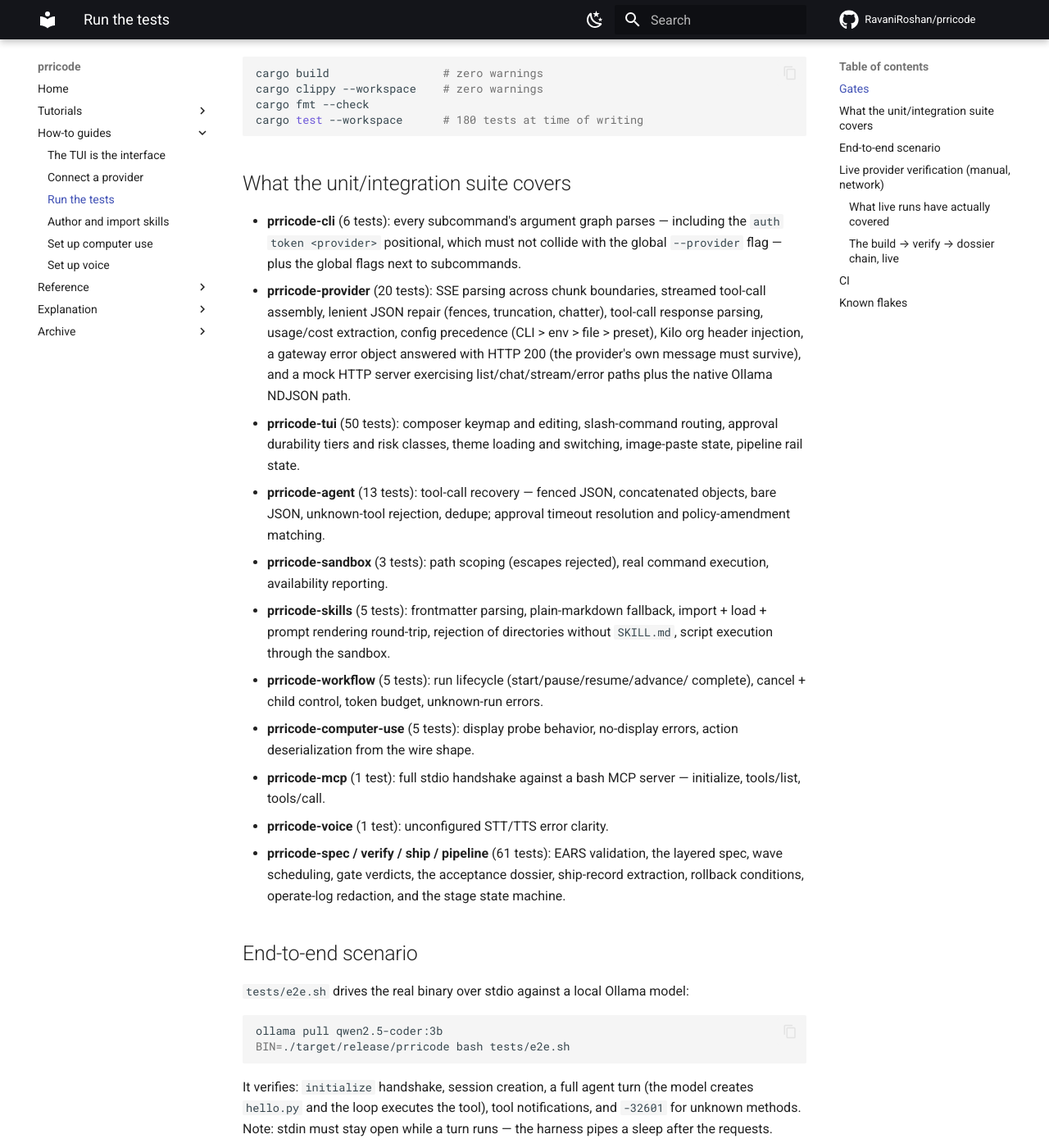
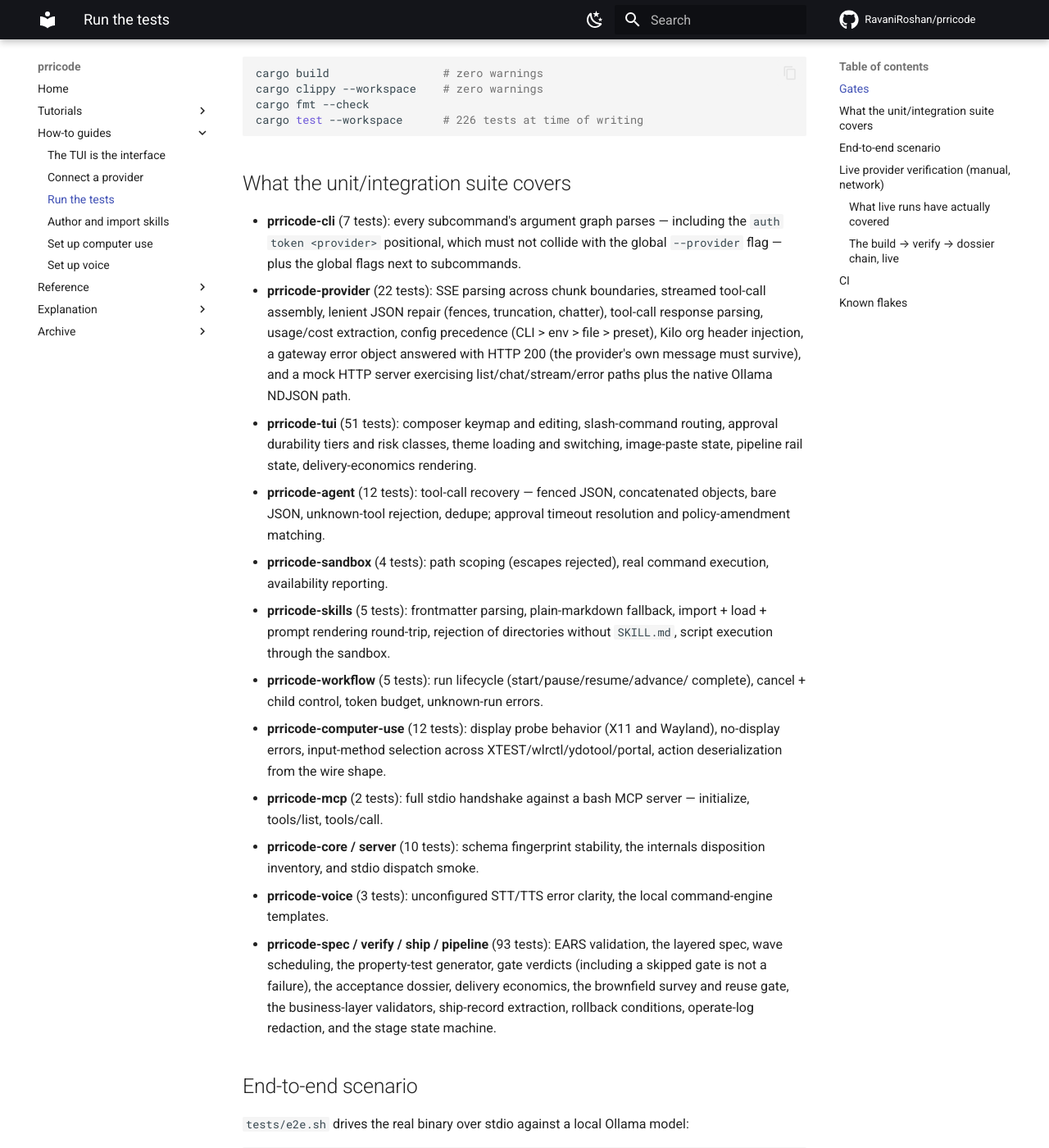
Before and after one commit to RavaniRoshan/prricode, an MkDocs documentation site: the page built from docs/how-to/run-the-tests.md, in a window 1280 px wide and 1400 px high, scrolled down 227 px. Shown: the whole window at 82% size. Built offline with MkDocs 1.6.1 and Material for MkDocs 9.7.7, drawn with Linux system fonts in a browser that asks for light colours; comment, search, counter and statistics services are not loaded.

Commit message:
docs: sync AGENTS.md, roadmap, launch status, and test counts to v0.2.2; README rewrite
AGENTS.md: 189→226 tests, current release v0.2.2 with five-platform binaries, refreshed remaining-roadmap list, crate-map accuracy for computer-use/voice.

README: rewritten for the landing-page role — badge row, tighter value statement, first-use section moved ahead of the detail sections, business-layer commands and brownfield/delivery-economics capabilities added, per-crate claims synced, v0.1.0 checkout line fixed.

docs: roadmap duplicate entry and stray artifact removed; launch-status and conformance report synced to v0.2.2/226 tests; connect-a-provider version pinned to v0.2.2 and a duplicated intro blockquote dropped; run-the-tests per-crate counts corrected.

````diff
--- a/docs/how-to/run-the-tests.md
+++ b/docs/how-to/run-the-tests.md
@@ -8,44 +8,51 @@ What is tested, how, and how to run it.
 cargo build                 # zero warnings
 cargo clippy --workspace    # zero warnings
 cargo fmt --check
-cargo test --workspace      # 180 tests at time of writing
+cargo test --workspace      # 226 tests at time of writing
 ```
 
 ## What the unit/integration suite covers
 
-- **prricode-cli** (6 tests): every subcommand's argument graph parses —
+- **prricode-cli** (7 tests): every subcommand's argument graph parses —
   including the `auth token <provider>` positional, which must not collide
   with the global `--provider` flag — plus the global flags next to
   subcommands.
-- **prricode-provider** (20 tests): SSE parsing across chunk boundaries,
+- **prricode-provider** (22 tests): SSE parsing across chunk boundaries,
   streamed tool-call assembly, lenient JSON repair (fences, truncation,
   chatter), tool-call response parsing, usage/cost extraction, config
   precedence (CLI > env > file > preset), Kilo org header injection, a
   gateway error object answered with HTTP 200 (the provider's own message
   must survive), and a mock HTTP server exercising list/chat/stream/error
   paths plus the native Ollama NDJSON path.
-- **prricode-tui** (50 tests): composer keymap and editing, slash-command
+- **prricode-tui** (51 tests): composer keymap and editing, slash-command
   routing, approval durability tiers and risk classes, theme loading and
-  switching, image-paste state, pipeline rail state.
-- **prricode-agent** (13 tests): tool-call recovery — fenced JSON,
+  switching, image-paste state, pipeline rail state, delivery-economics
+  rendering.
+- **prricode-agent** (12 tests): tool-call recovery — fenced JSON,
   concatenated objects, bare JSON, unknown-tool rejection, dedupe; approval
   timeout resolution and policy-amendment matching.
-- **prricode-sandbox** (3 tests): path scoping (escapes rejected), real
+- **prricode-sandbox** (4 tests): path scoping (escapes rejected), real
   command execution, availability reporting.
 - **prricode-skills** (5 tests): frontmatter parsing, plain-markdown fallback,
   import + load + prompt rendering round-trip, rejection of directories
   without `SKILL.md`, script execution through the sandbox.
 - **prricode-workflow** (5 tests): run lifecycle (start/pause/resume/advance/
   complete), cancel + child control, token budget, unknown-run errors.
-- **prricode-computer-use** (5 tests): display probe behavior, no-display
-  errors, action deserialization from the wire shape.
-- **prricode-mcp** (1 test): full stdio handshake against a bash MCP server —
+- **prricode-computer-use** (12 tests): display probe behavior (X11 and
+  Wayland), no-display errors, input-method selection across
+  XTEST/wlrctl/ydotool/portal, action deserialization from the wire shape.
+- **prricode-mcp** (2 tests): full stdio handshake against a bash MCP server —
   initialize, tools/list, tools/call.
-- **prricode-voice** (1 test): unconfigured STT/TTS error clarity.
-- **prricode-spec / verify / ship / pipeline** (61 tests): EARS validation,
-  the layered spec, wave scheduling, gate verdicts, the acceptance dossier,
-  ship-record extraction, rollback conditions, operate-log redaction, and
-  the stage state machine.
+- **prricode-core / server** (10 tests): schema fingerprint stability, the
+  internals disposition inventory, and stdio dispatch smoke.
+- **prricode-voice** (3 tests): unconfigured STT/TTS error clarity, the local
+  command-engine templates.
+- **prricode-spec / verify / ship / pipeline** (93 tests): EARS validation,
+  the layered spec, wave scheduling, the property-test generator, gate
+  verdicts (including a skipped gate is not a failure), the acceptance
+  dossier, delivery economics, the brownfield survey and reuse gate, the
+  business-layer validators, ship-record extraction, rollback conditions,
+  operate-log redaction, and the stage state machine.
 
 ## End-to-end scenario
 
````
Also changed, not shown: AGENTS.md (+19 -13 lines), README.md (+96 -75 lines), docs/explanation/launch-status.md (+5 -5 lines), docs/explanation/roadmap.md (+1 -5 lines), docs/how-to/connect-a-provider.md (+1 -11 lines), docs/reference/protocol-conformance.md (+1 -1 lines).
